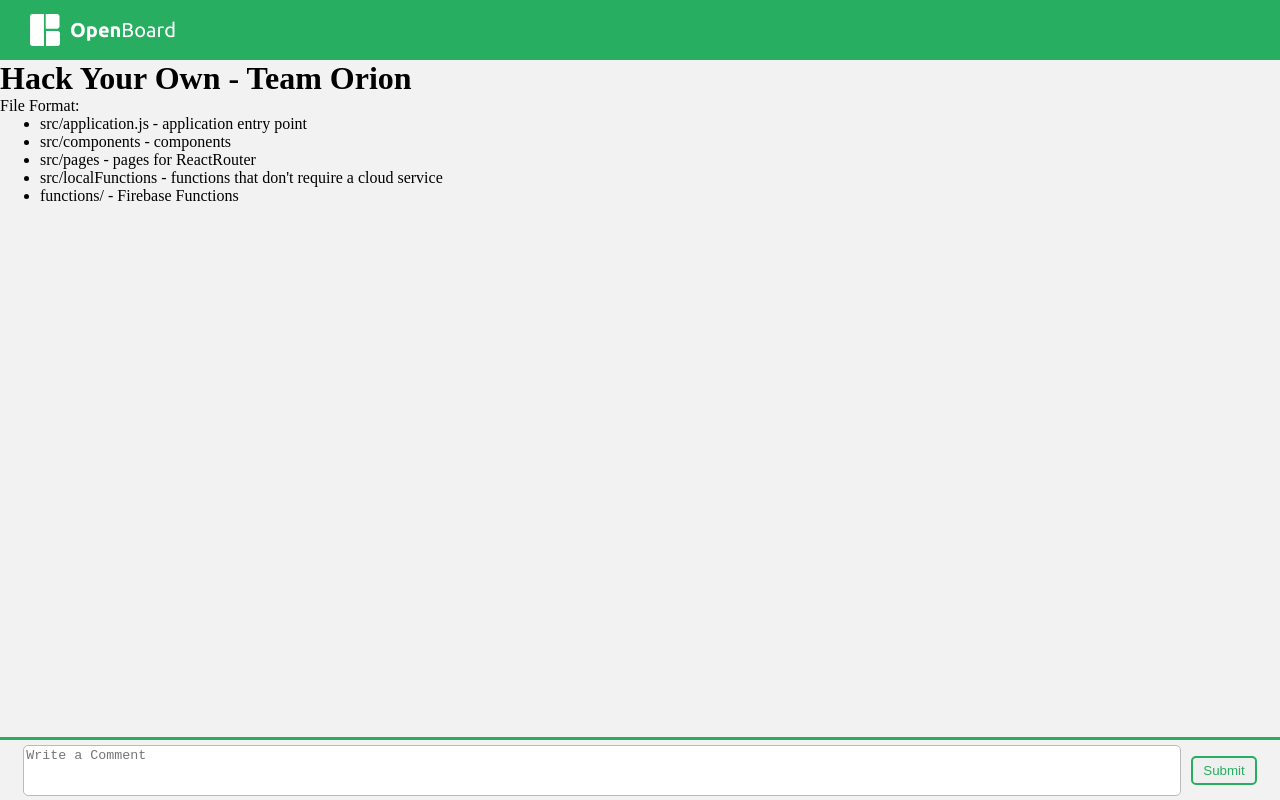
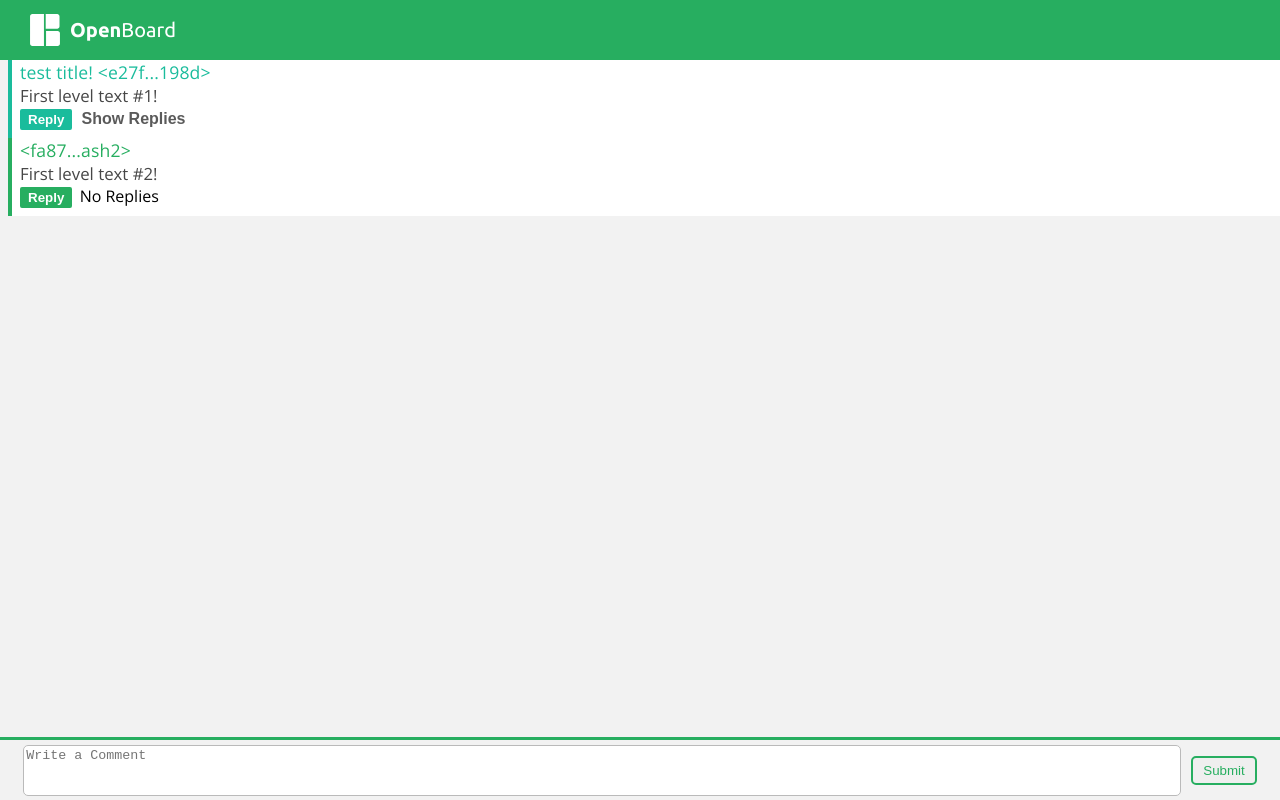
Before and after one commit to Hack-Your-Own-Team-Orion/openboard, a React (Create React App) app: page / in a window 1280 px wide. Built offline with nearby package versions, Linux system fonts and the light colour scheme.

Commit message:
Thread/Reply UI Update
* visuals 90% done

```diff
--- a/public/index.html
+++ b/public/index.html
@@ -6,6 +6,7 @@
 
     <style>
         @import url('https://fonts.googleapis.com/css2?family=Ubuntu:wght@400;700&display=swap');
+        @import url(http://fonts.googleapis.com/css?family=Open+Sans:400,600,700);
         * {
             margin: 0;
             border: 0;
--- a/src/application.tsx
+++ b/src/application.tsx
@@ -2,11 +2,47 @@ import React, { Component } from "react";
 import LoadingScreen from "./components/loadingScreen";
 import Navbar from "./components/navbar";
 import Footer from "./components/footer";
+import Comment from "./components/Comment";
+import {Reply} from './interface';
 
 type ApplicationProps = {};
 type ApplicationState = {
     fadeOutLoadingScreen: boolean
 };
+
+// TODO: Place content IN BETWEEN header? && footer & make that scrollable.
+
+const mockData = [
+    {
+        userhash: "e27fh138hfs8198de27fh138hfs8198d",
+        title: "test title!",
+        content: "First level text #1!",
+        color: "#1abc9c",
+        id:"12",
+        replies: [
+            {
+                userhash: "34j9asd34a084efa34j9asd34a084efa",
+                content: "Second level text #1!",
+                color: "#bdc3c7",
+                id: "27",
+                replies: [
+                    {
+                        userhash: "34j9asd34a084efa34j9asd34a084efa",
+                        content: "Third level text #1!",
+                        color: "#000000",
+                        id: "29",
+                    }
+                ],
+            },
+        ],
+    },
+    {
+        userhash: "fa87ah72g21sash2fa87ah72g21sash2",
+        content:"First level text #2!",
+        color:"#27ae60",
+        id:"13",
+    },
+];
 
 export default class Application extends Component<ApplicationProps, ApplicationState> {
     constructor(props: ApplicationProps) {
@@ -17,6 +53,7 @@ export default class Application extends Component<ApplicationProps, Application
         }
     }
 
+    // TODO Set loadingscreen based on 500ms + ifCommentsStillFetchingFromDB
     componentDidMount() {
         setTimeout(() => {
             this.setState({
@@ -30,7 +67,7 @@ export default class Application extends Component<ApplicationProps, Application
             <>
                 <LoadingScreen shouldFadeOut={this.state.fadeOutLoadingScreen} />
                 <Navbar />
-                <h1>Hack Your Own - Team Orion</h1>
+                {/* <h1>Hack Your Own - Team Orion</h1>
                 <p>File Format:</p>
                 <ul>
                     <li>src/application.js - application entry point</li>
@@ -38,7 +75,19 @@ export default class Application extends Component<ApplicationProps, Application
                     <li>src/pages - pages for ReactRouter</li>
                     <li>src/localFunctions - functions that don't require a cloud service</li>
                     <li>functions/ - Firebase Functions</li>
-                </ul>
+                </ul> */}
+                {mockData.map((reply) => {
+                    return <Comment
+                        id={reply.id}
+                        title={reply.title}
+                        color={reply.color}
+                        content={reply.content}
+                        userhash={reply.userhash}
+                        replies={reply.replies}
+                        key={reply.id}
+                        level={1}/>
+                })}
+
                 <Footer />
             </>
         );
--- /dev/null
+++ b/src/components/Comment.tsx
@@ -0,0 +1,90 @@
+import React, { FunctionComponent } from 'react';
+import { css, StyleSheet } from "aphrodite"
+import {Reply, Thread} from '../interface';
+import {condensedUsername} from '../localFunctions/UsernameFunctions';
+
+// TODO Condense subreplies if too many...
+// TODO onClickReply() send focus to the textarea || create small input field under thread?
+
+const Comment:FunctionComponent<Reply | Thread> = ({title, userhash, content, color, replies, id, level}) =>  {
+    const miniUsername = condensedUsername(userhash);
+    const [showReplies, setShowReplies] = React.useState(false);
+    const [username, setUsername] = React.useState(miniUsername);
+
+    const styles = StyleSheet.create({
+        commentGrid: {
+            fontFamily: "'Open Sans', sans-serif",
+            display: "grid",
+            backgroundColor: "white",
+            gridTemplateRows: "auto auto auto",
+            borderLeft: `0.3rem solid ${color}`,
+            padding: "0rem 0px 0.5rem 0.5rem",
+            marginLeft: `calc(${level} * 0.5rem)`,
+        },
+        title: {
+            fontSize: "1.1rem",
+            letterSpacing: "0.01rem",
+            color: color,
+        },
+        username: {
+            fontSize: "1.1rem",
+            letterSpacing: "0.01rem",
+            color: color,
+
+        },
+        content: {
+            color: "#464646",
+            fontSize: "1.05rem",
+        },
+        filledButton: {
+            backgroundColor: color,
+            borderRadius: "2px",
+            border: `2px solid ${color}`,
+            fontWeight: 600,
+            boxSizing: "border-box",
+            color: "white",
+            marginRight: "0.2rem",
+        },
+        unfilledButton: {
+            color: "#494949",
+            fontWeight: 600,
+            opacity: 0.9,
+            background: "none",
+            fontSize: "1rem"
+        }
+    });
+
+    return (
+        <>
+        <div className={css(styles.commentGrid)}>
+            <p onMouseEnter={() => setUsername(userhash)} onMouseLeave={() => setUsername(miniUsername)} className={css(styles.title)}> {(title ? `${title} ` : "") + `<${username}>`}</p>
+            <div className={css(styles.content)}> {content} </div>
+            <div>
+                <button className={css(styles.filledButton)} onClick={() => {}}> Reply </button>
+                {!replies ? <span> No Replies </span> : (
+                    <button className={css(styles.unfilledButton)} onClick={() => setShowReplies(!showReplies)}>{showReplies ? "Hide Replies" : "Show Replies"}</button>
+                )}
+            </div>
+        </div>
+        {
+            replies && showReplies && (
+                <div>
+                    {replies.map((reply) => {
+                        return <Comment
+                            id={reply.id}
+                            title={reply.title}
+                            color={reply.color}
+                            content={reply.content}
+                            userhash={reply.userhash}
+                            replies={reply.replies as Reply[]}
+                            key={reply.id}
+                            level={level + 1}/>
+                    })}
+                </div>
+                )
+            }
+        </>
+    );
+}
+
+export default Comment;
--- /dev/null
+++ b/src/interface.tsx
@@ -0,0 +1,31 @@
+/**
+ *
+ * Title:
+ * Userhash:
+ * Content:
+ * Color:
+ * Replies:
+ * Level:   Calculated here. What sub-level reply is in. Used to determine left margin && possible cutoff when level > X. (too big for screen)
+ * ID:
+ */
+
+
+export interface Reply {
+    title?: string,
+    userhash: string,
+    content: string,
+    color: string,
+    replies?: ReadonlyArray<Reply>,
+    id: string,
+    level?: number
+}
+
+export interface Thread {
+    title?: string,
+    userhash: string,
+    content: string,
+    color: string,
+    replies?: ReadonlyArray<Reply>,
+    id: string,
+    level?: number
+}
--- a/src/localFunctions/UsernameFunctions.ts
+++ b/src/localFunctions/UsernameFunctions.ts
@@ -41,6 +41,10 @@ export function colorFromUsername(username: string): string {
     return colors[hash];
 }
 
+export function condensedUsername(username: string): string {
+    return username.substr(0, 4) + '...' + username.substring(username.length - 4);
+}
+
 export default {
     usernameFromIp: usernameFromIp,
     colorFromUsername: colorFromUsername
--- a/tsconfig.json
+++ b/tsconfig.json
@@ -17,7 +17,8 @@
     "resolveJsonModule": true,
     "isolatedModules": true,
     "noEmit": true,
-    "jsx": "react"
+    "jsx": "react",
+    "strictNullChecks": false,
   },
   "include": [
     "src"
```
